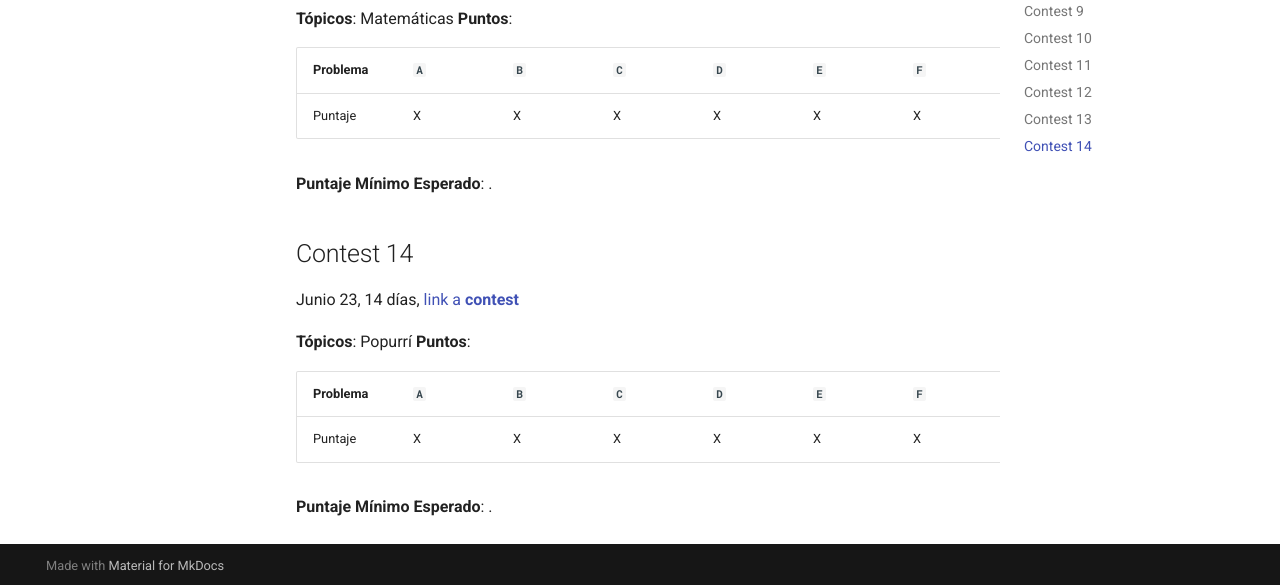
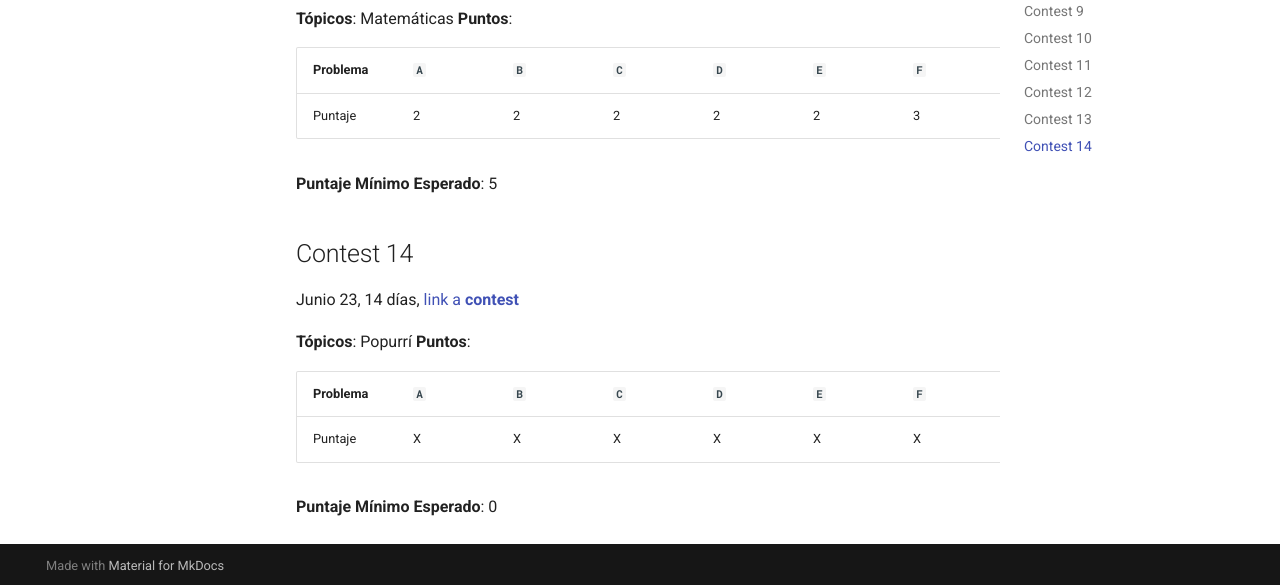
Before and after one commit to progcompuc/IIC2552-2023-1, an MkDocs documentation site: the page built from docs/contests/index.md, in a window 1280 px wide and 900 px high, scrolled down 3959 px. Shown: the part 312-897 px from the top of the window. Built offline with MkDocs 1.6.1 and Material for MkDocs 9.7.7, drawn with Linux system fonts in a browser that asks for light colours; comment, search, counter and statistics services are not loaded.

Commit message:
update 07/07

```diff
--- a/docs/contests/index.md
+++ b/docs/contests/index.md
@@ -187,9 +187,9 @@ Junio 23, 14 días, [link a **contest**](https://vjudge.net/contest/564729)
 
 | Problema  | `A` | `B` | `C` | `D` | `E` | `F` | `G` | `H` |
 | --------- | --- | --- | --- | --- | --- | --- | --- | --- |
-| Puntaje   |  X  |  X  |  X  |  X  |  X  |  X  |  X  |  X  |
+| Puntaje   |  2  |  2  |  2  |  2  |  2  |  3  |  4  |  2  |
 
-**Puntaje Mínimo Esperado**: .
+**Puntaje Mínimo Esperado**: 5
 
 ## Contest 14
 
@@ -202,4 +202,4 @@ Junio 23, 14 días, [link a **contest**](https://vjudge.net/contest/565804)
 | --------- | --- | --- | --- | --- | --- | --- | --- | --- |
 | Puntaje   |  X  |  X  |  X  |  X  |  X  |  X  |  X  |  X  |
 
-**Puntaje Mínimo Esperado**: .
+**Puntaje Mínimo Esperado**: 0
```
